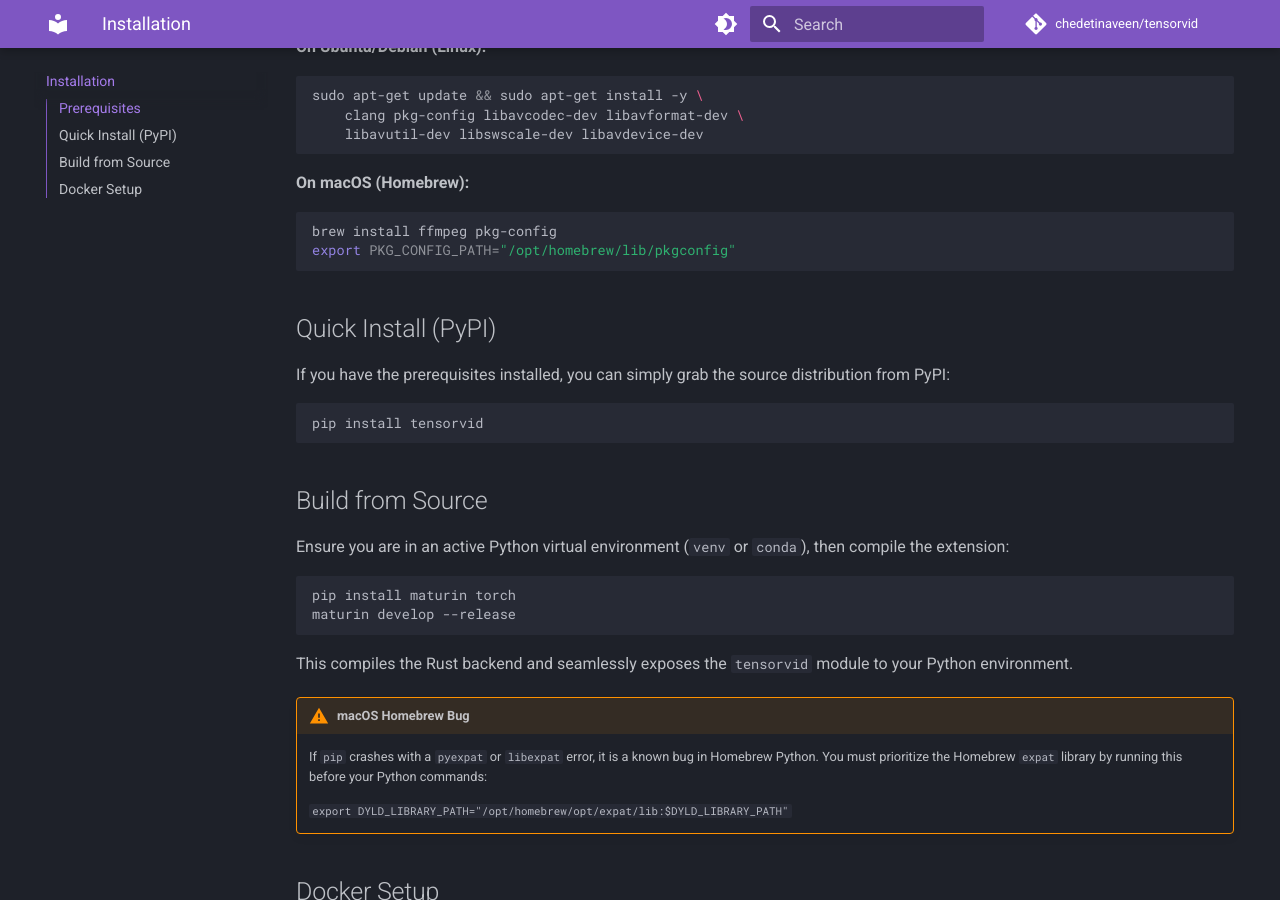
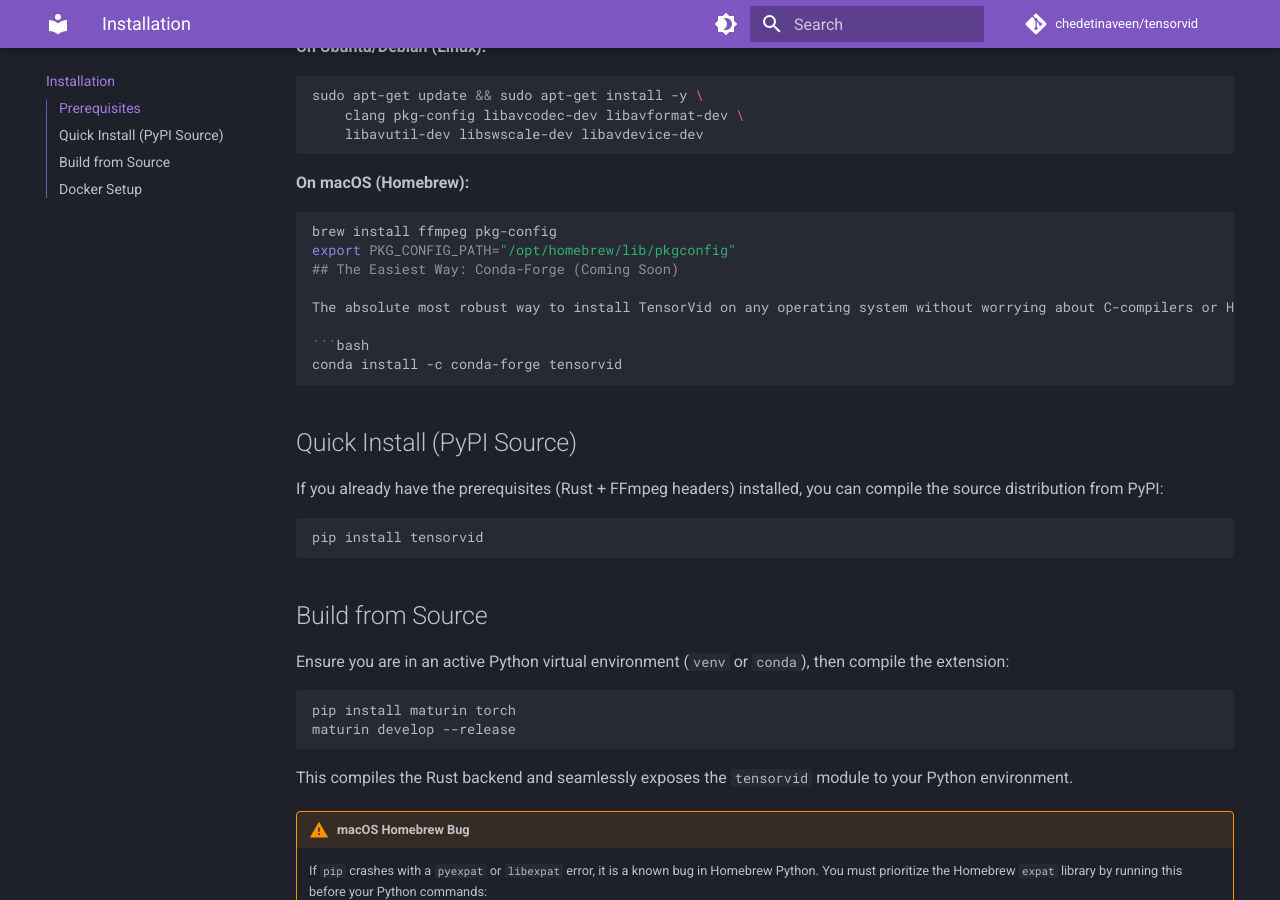
Before and after one commit to chedetinaveen/tensorvid, an MkDocs documentation site: the page built from docs/installation.md, in a window 1280 px wide and 900 px high, scrolled down 385 px. Built offline with MkDocs 1.6.1 and Material for MkDocs 9.7.7, drawn with Linux system fonts in a browser that asks for light colours; comment, search, counter and statistics services are not loaded.

Commit message:
chore: add conda-forge recipe and update docs

````diff
--- a/docs/installation.md
+++ b/docs/installation.md
@@ -17,11 +17,17 @@
 ```bash
 brew install ffmpeg pkg-config
 export PKG_CONFIG_PATH="/opt/homebrew/lib/pkgconfig"
+## The Easiest Way: Conda-Forge (Coming Soon)
+
+The absolute most robust way to install TensorVid on any operating system without worrying about C-compilers or Homebrew bugs is via Conda. This downloads a pre-compiled binary that already contains the correct FFmpeg bindings for your exact operating system:
+
+```bash
+conda install -c conda-forge tensorvid
 ```
 
-## Quick Install (PyPI)
+## Quick Install (PyPI Source)
 
-If you have the prerequisites installed, you can simply grab the source distribution from PyPI:
+If you already have the prerequisites (Rust + FFmpeg headers) installed, you can compile the source distribution from PyPI:
 
 ```bash
 pip install tensorvid
````
Also changed, not shown: README.md (+8 -1 lines), 1 other file.
